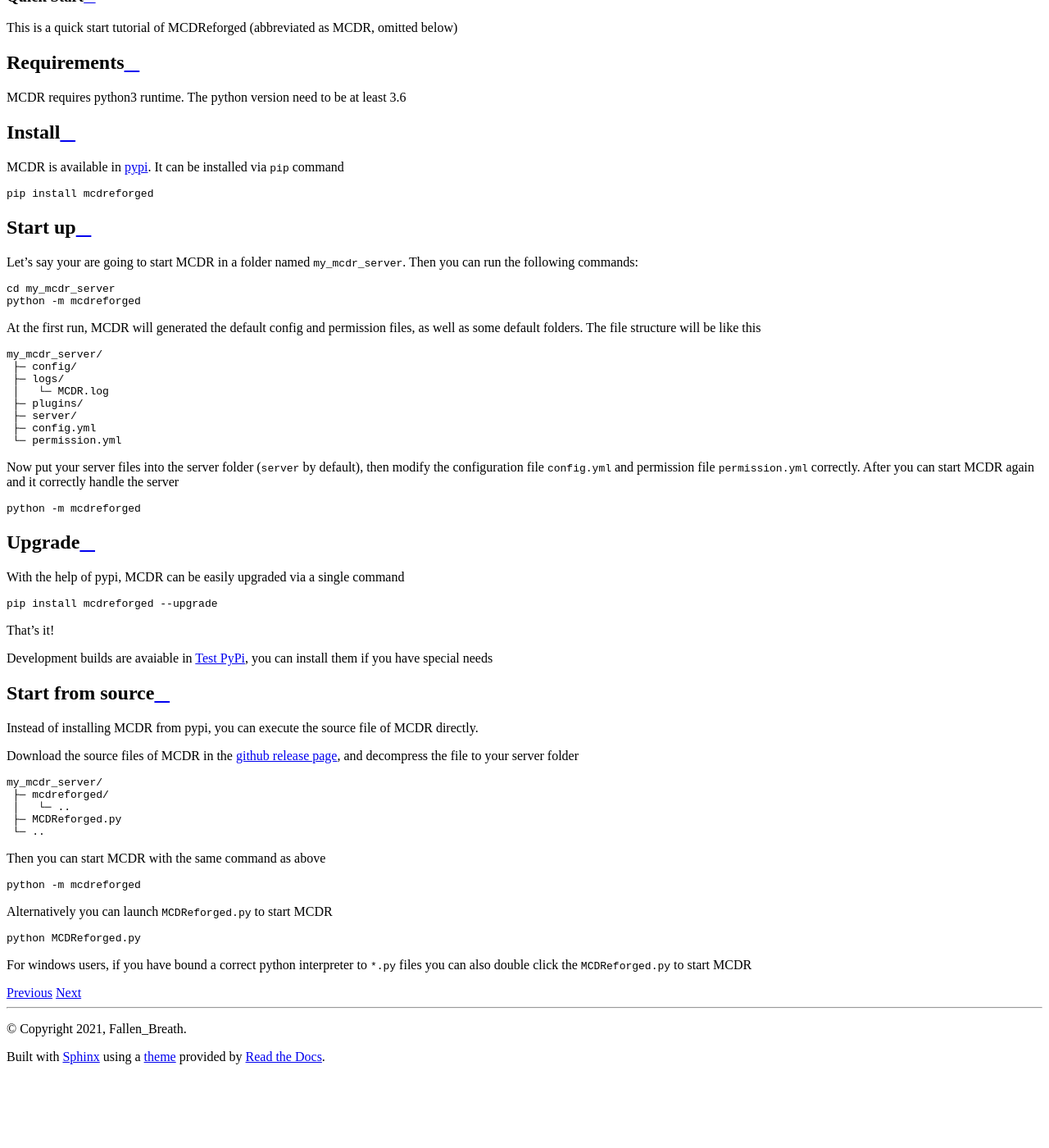
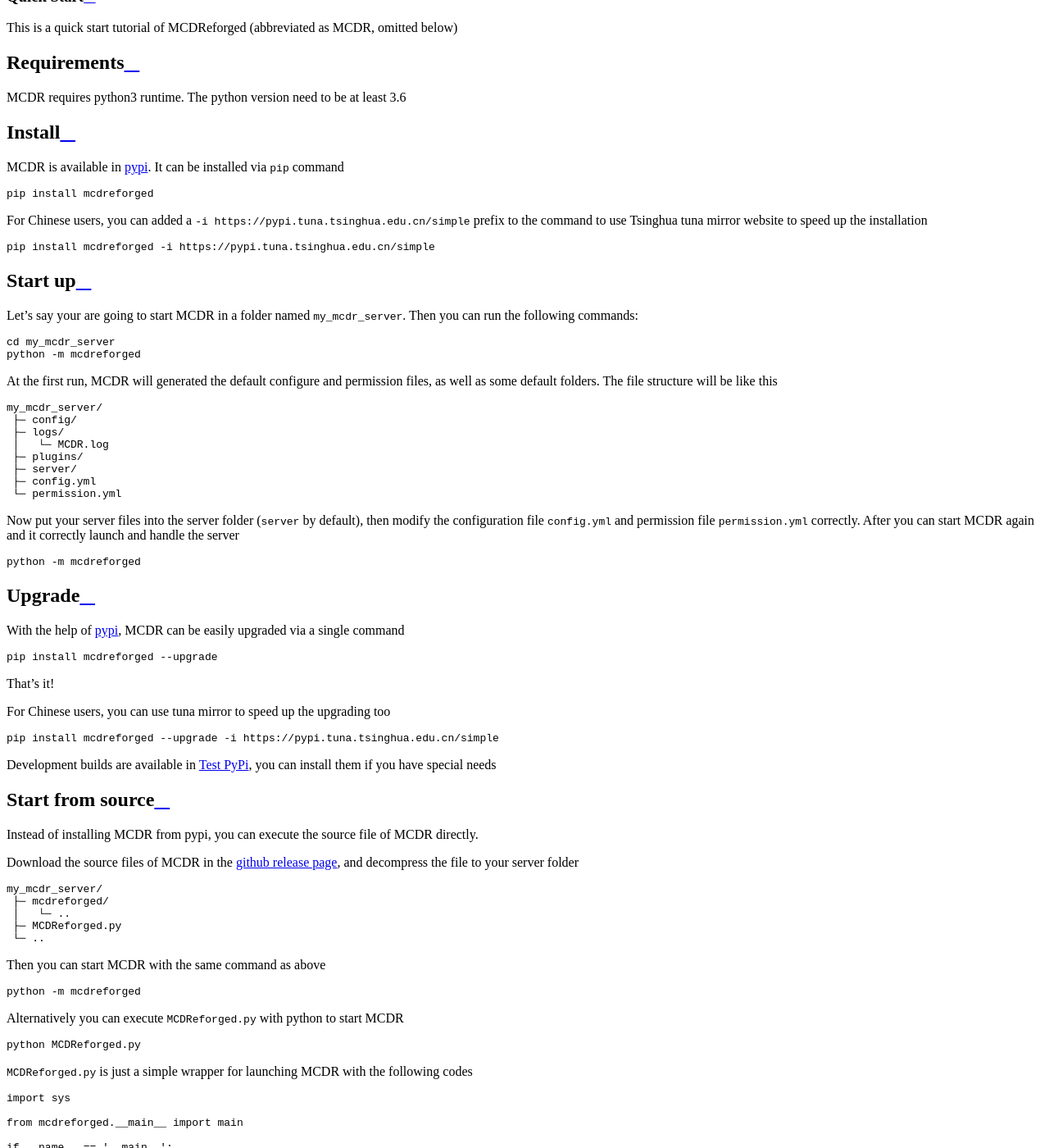
Before and after one commit to MCDReforged/MCDReforged, a Sphinx documentation site: the page built from docs/source/quick_start.md, in a window 1280 px wide and 1400 px high, scrolled down 469 px. Shown: the whole window at 82% size. Built offline with Sphinx 7.4.7 and the Read the Docs theme 2.0.0, drawn with Linux system fonts in a browser that asks for light colours; before the commit the page ends 1775 px from its top, so only the background shows below that; some of the changed text lies outside the part shown.

````diff
--- a/docs/source/quick_start.md
+++ b/docs/source/quick_start.md
@@ -14,6 +14,12 @@
 pip install mcdreforged
 ```
 
+For Chinese users, you can added a `-i https://pypi.tuna.tsinghua.edu.cn/simple` prefix to the command to use Tsinghua tuna mirror website to speed up the installation
+
+```bash
+pip install mcdreforged -i https://pypi.tuna.tsinghua.edu.cn/simple
+```
+
 ## Start up
 
 Let's say your are going to start MCDR in a folder named `my_mcdr_server`. Then you can run the following commands:
@@ -23,7 +29,7 @@
 python -m mcdreforged
 ```
 
-At the first run, MCDR will generated the default config and permission files, as well as some default folders. The file structure will be like this
+At the first run, MCDR will generated the default configure and permission files, as well as some default folders. The file structure will be like this
 
 ```
 my_mcdr_server/
@@ -36,16 +42,15 @@
  └─ permission.yml
 ```
 
-Now put your server files into the server folder (`server` by default), then modify the configuration file `config.yml` and permission file `permission.yml` correctly. After you can start MCDR again and it correctly handle the server
+Now put your server files into the server folder (`server` by default), then modify the configuration file `config.yml` and permission file `permission.yml` correctly. After you can start MCDR again and it correctly launch and handle the server
 
 ```bash
 python -m mcdreforged
 ```
 
-
 ## Upgrade
 
-With the help of pypi, MCDR can be easily upgraded via a single command
+With the help of [pypi](https://pypi.org/project/mcdreforged/), MCDR can be easily upgraded via a single command
 
 ```bash
 pip install mcdreforged --upgrade
@@ -53,7 +58,13 @@
 
 That's it!
 
-Development builds are avaiable in [Test PyPi](https://test.pypi.org/project/mcdreforged/#history), you can install them if you have special needs
+For Chinese users, you can use tuna mirror to speed up the upgrading too
+
+```bash
+pip install mcdreforged --upgrade -i https://pypi.tuna.tsinghua.edu.cn/simple
+```
+
+Development builds are available in [Test PyPi](https://test.pypi.org/project/mcdreforged/#history), you can install them if you have special needs
 
 ## Start from source
 
@@ -75,10 +86,23 @@
 python -m mcdreforged
 ```
 
-Alternatively you can launch `MCDReforged.py` to start MCDR
+Alternatively you can execute `MCDReforged.py` with python to start MCDR
 
 ```bash
 python MCDReforged.py
 ```
 
+`MCDReforged.py` is just a simple wrapper for launching MCDR with the following codes
+
+```python
+import sys
+
+from mcdreforged.__main__ import main
+
+if __name__ == '__main__':
+    sys.exit(main())
+```
+
+`MCDReforged.py` also works for MCDR installed by `pip` command
+
 For windows users, if you have bound a correct python interpreter to `*.py` files you can also double click the `MCDReforged.py` to start MCDR
````
Also changed, not shown: 2 other files.
